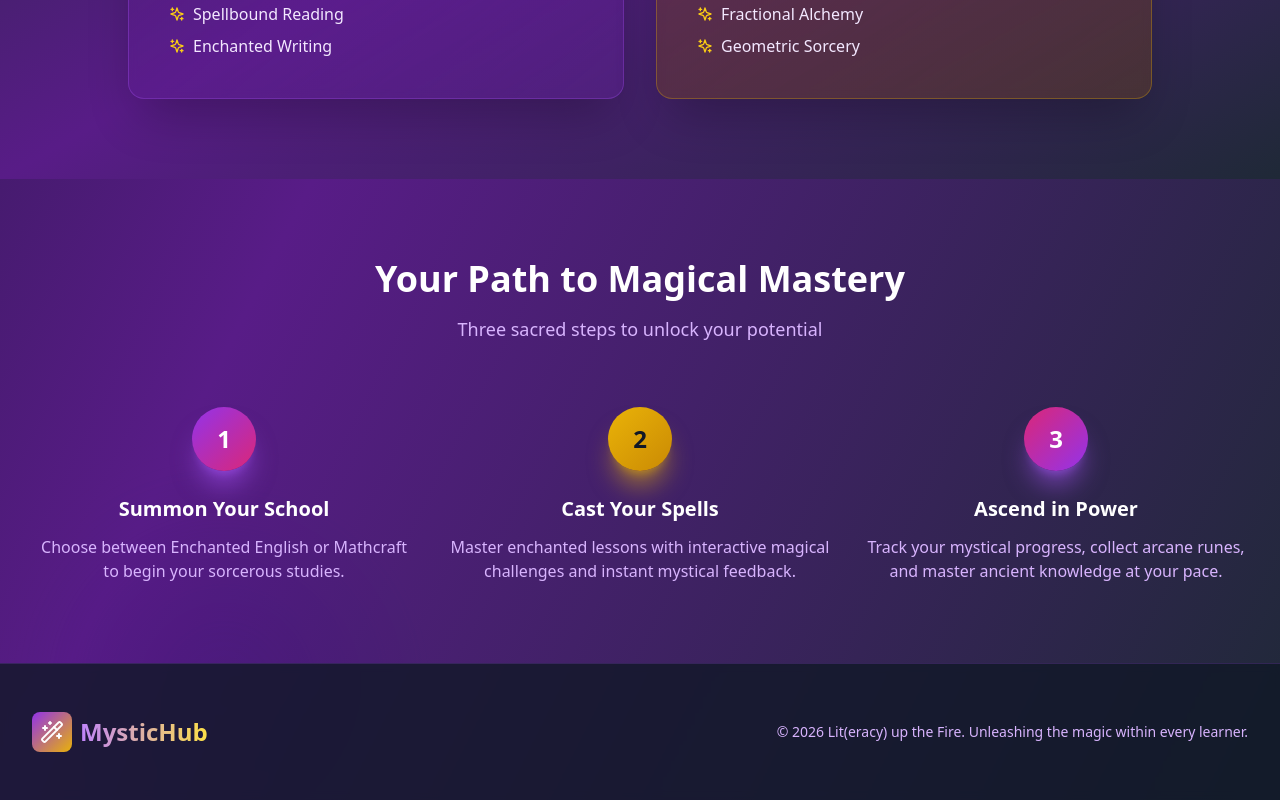
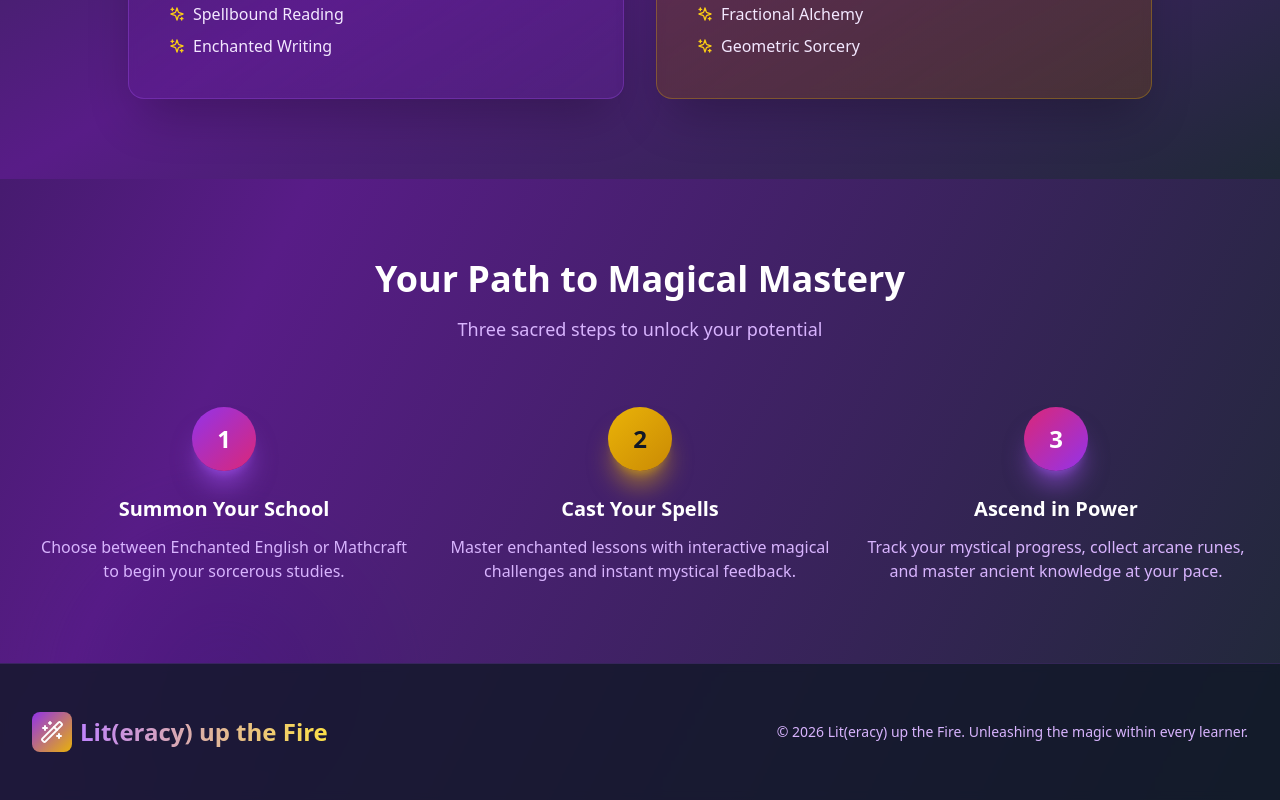
Before and after one commit to marianosoul/literacy-up-the-fire, a React (Vite) app: page / in a window 1280 px wide. Shown: the part 1738-2538 px from the top of the page. Built offline with nearby package versions, Linux system fonts and the light colour scheme.

Commit message:
Updated LandingPage.tsx

```diff
--- a/src/components/LandingPage.tsx
+++ b/src/components/LandingPage.tsx
@@ -216,7 +216,7 @@ function LandingPage({ onSubjectSelect }: LandingPageProps) {
                 <Wand2 className="w-6 h-6 text-white" />
               </div>
               <span className="text-2xl font-bold bg-gradient-to-r from-purple-400 to-yellow-300 bg-clip-text text-transparent">
-                MysticHub
+                Lit(eracy) up the Fire
               </span>
             </div>
             <div className="text-purple-300 text-sm">
```
